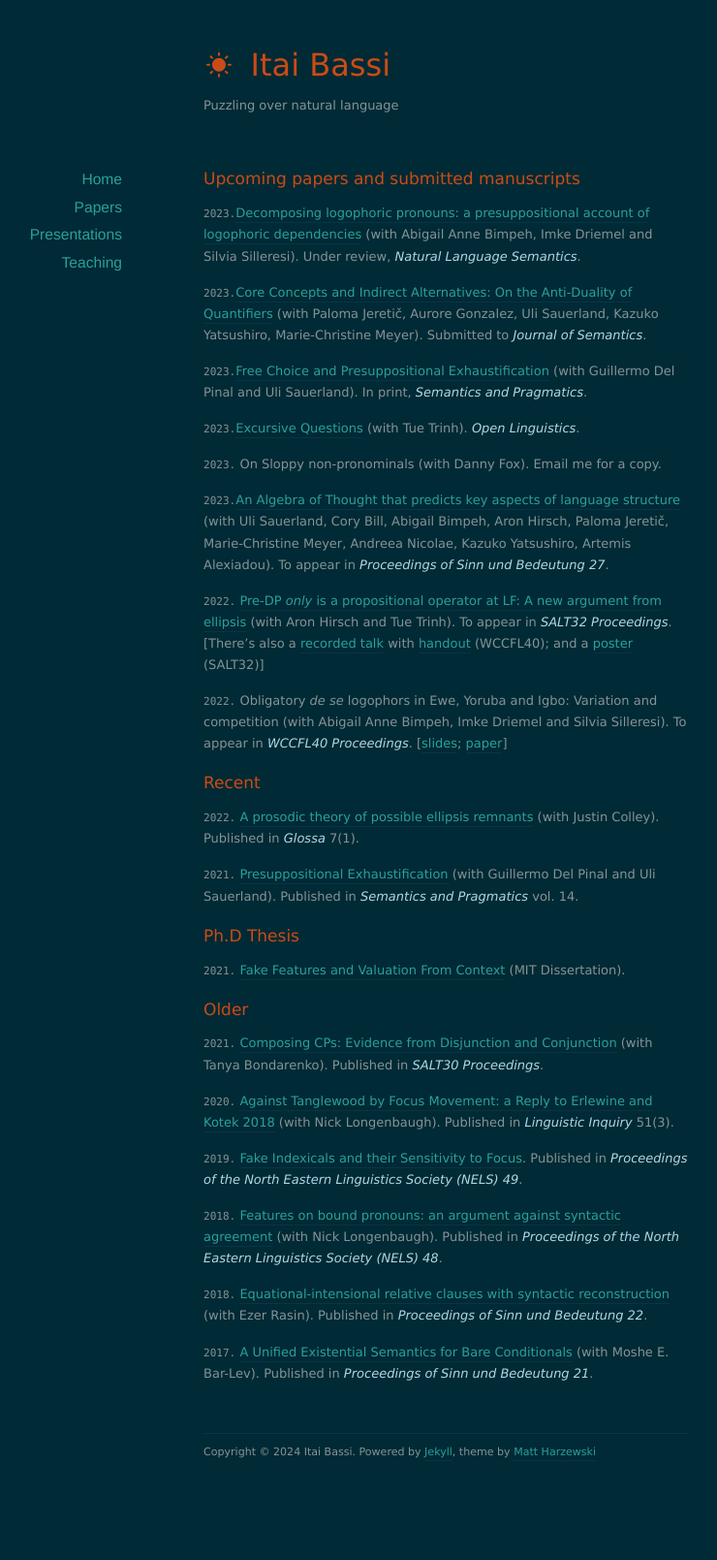
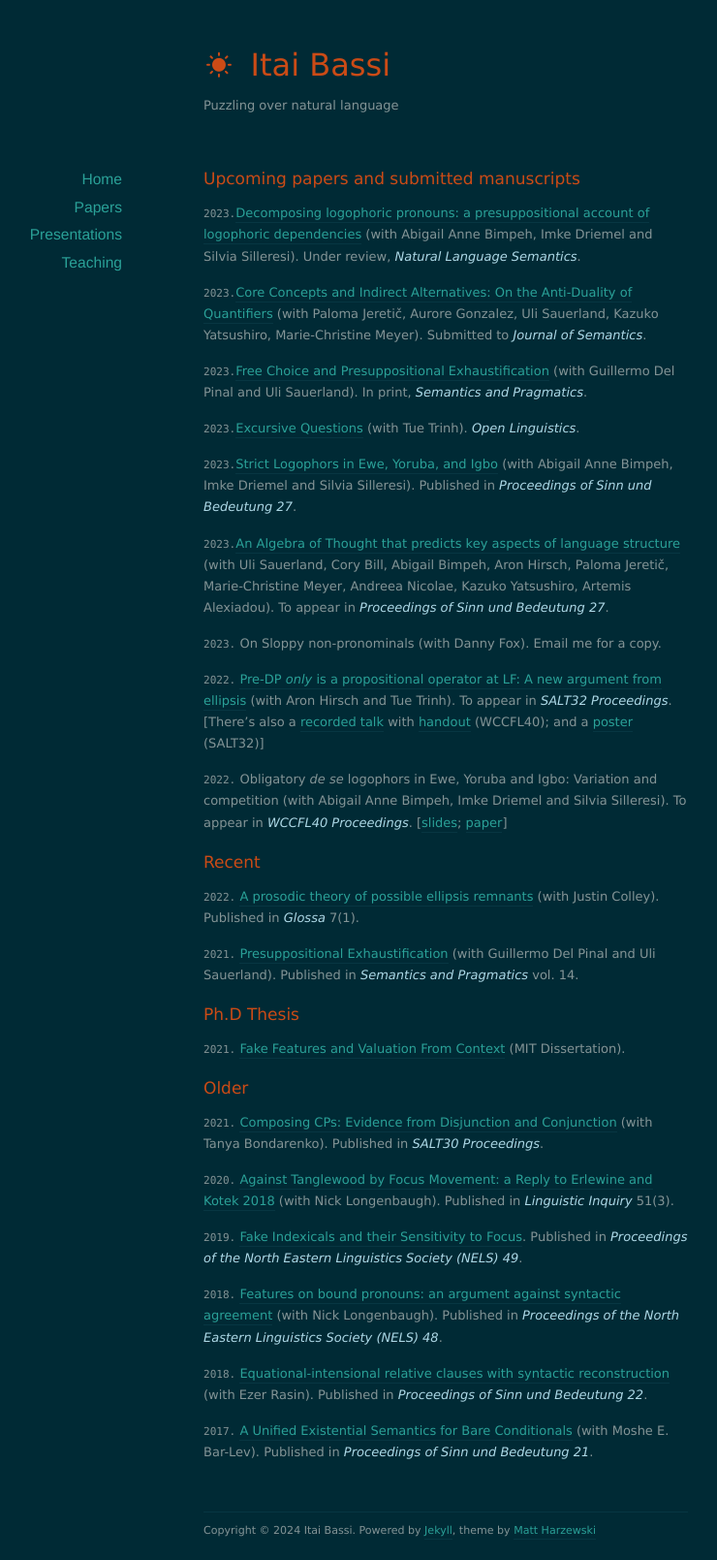
Before and after one commit to itaibassi/itaibassi.github.io, a Jekyll site: the page built from papers/index.markdown, in a window 1280 px wide. Shown: the whole page at 97% size, without its empty margins (180-920 px from the left). Built offline with Jekyll 4.4.1, drawn with Linux system fonts in a browser that asks for light colours; nearby versions of some CDN libraries; before the commit the page ends 1527 px from its top, so only the background shows below that.

Commit message:
Update index.markdown

```diff
--- a/papers/index.markdown
+++ b/papers/index.markdown
@@ -21,9 +21,11 @@ On the Anti-Duality of Quantifiers](https://www.dropbox.com/scl/fi/3n8l6ti2rkxwp
 
 `2023.`[Excursive Questions](https://www.degruyter.com/document/doi/10.1515/opli-2022-0232/html) (with Tue Trinh). *<font color="lightblue"> Open Linguistics</font>*.
 
-`2023.` On Sloppy non-pronominals (with Danny Fox). Email me for a copy.
+`2023.`[Strict Logophors in Ewe, Yoruba, and Igbo](https://ojs.ub.uni-konstanz.de/sub/index.php/sub/article/view/1052) (with Abigail Anne Bimpeh, Imke Driemel and Silvia Silleresi). Published in *<font color="lightblue"> Proceedings of Sinn und Bedeutung 27</font>*.
 
 `2023.`[An Algebra of Thought that predicts key aspects of language structure](https://ling.auf.net/lingbuzz/007060) (with Uli Sauerland, Cory Bill, Abigail Bimpeh, Aron Hirsch, Paloma Jeretič, Marie-Christine Meyer, Andreea Nicolae, Kazuko Yatsushiro, Artemis Alexiadou). To appear in  *<font color="lightblue"> Proceedings of Sinn und Bedeutung 27</font>*.
+
+`2023.` On Sloppy non-pronominals (with Danny Fox). Email me for a copy.
 
 
 `2022.` [Pre-DP *only* is a propositional operator at LF: A new argument from ellipsis](https://journals.linguisticsociety.org/proceedings/index.php/SALT/article/view/32.041) (with Aron Hirsch and Tue Trinh). To appear in *<font color="lightblue"> SALT32 Proceedings</font>*.
```
